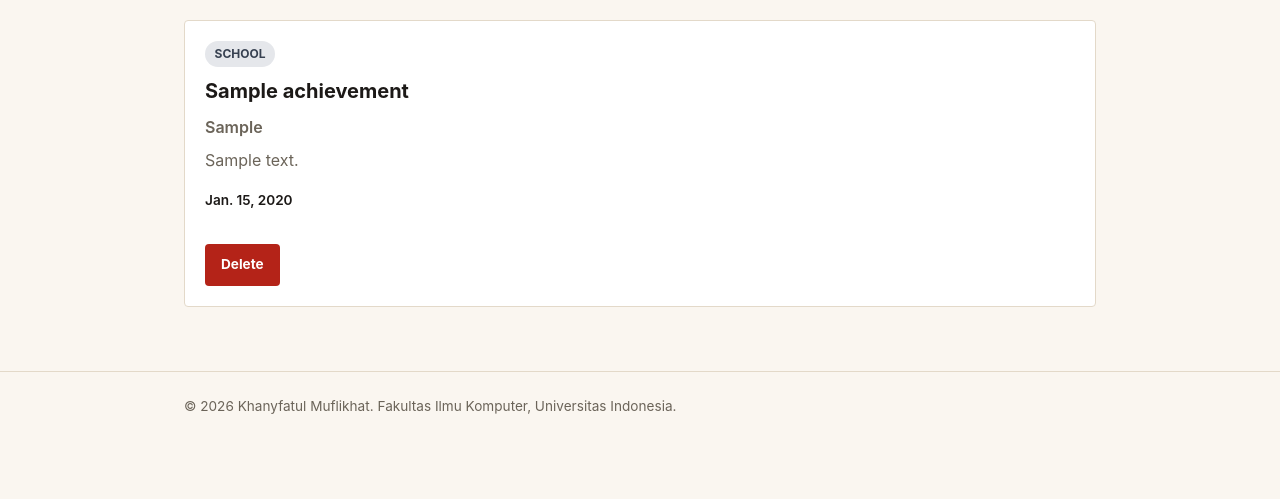
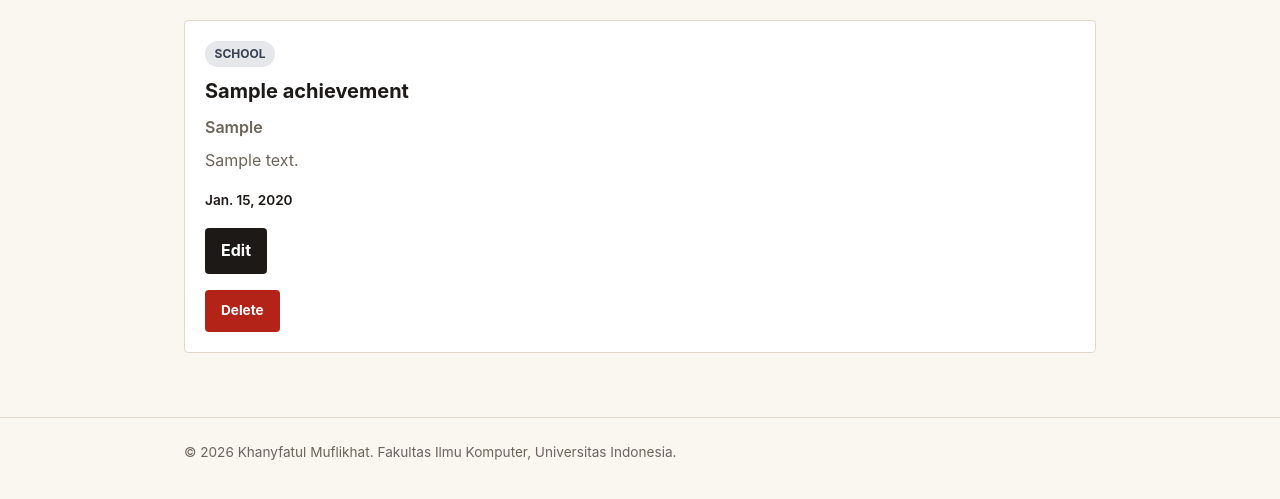
Before and after one commit to KhanyfatulMuflikhat/myportofolio, a Django app: page /achievement/ in a window 1280 px wide. Shown: the part 269-768 px from the top of the page. Run offline with Django 5.2, Linux system fonts and the light colour scheme; tables that the repository leaves empty hold one stand-in row (values such as "Sample post").

Commit message:
feat(achievement): add edit button on achievement card

```diff
--- a/templates/achievement.html
+++ b/templates/achievement.html
@@ -38,6 +38,7 @@
                             <p class="achievement-date">{{ achievement.date_achieved }}</p>
                             <div class="project-card-actions">
                                 <div class="project-actions">
+                                    <a href="{% url 'main:update_achievement' achievement.id %}" class="button button-secondary">Edit</a>
                                     {% include "components/achievement_delete_modal.html" with achievement=achievement %}
                                 </div>
                             </div>
```
